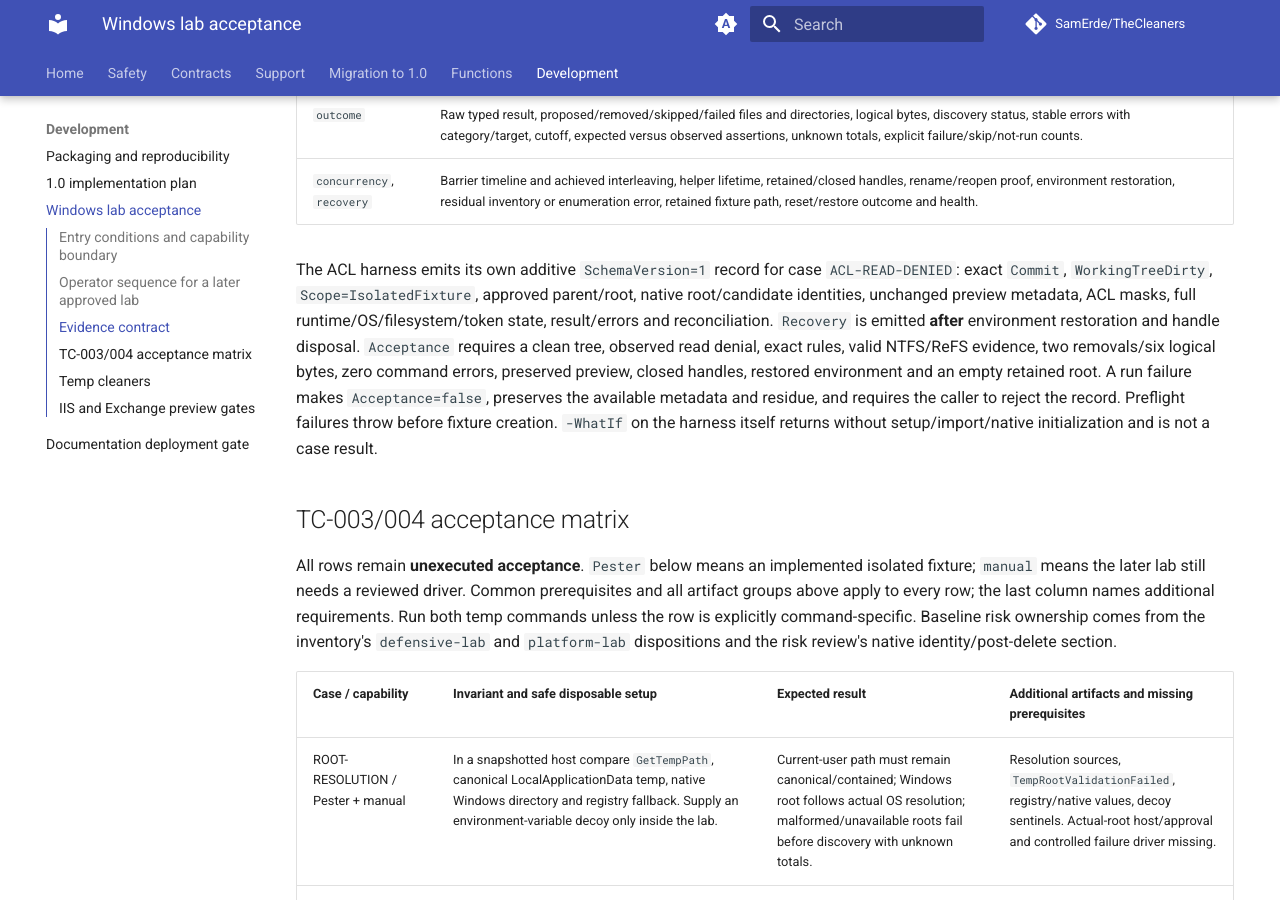
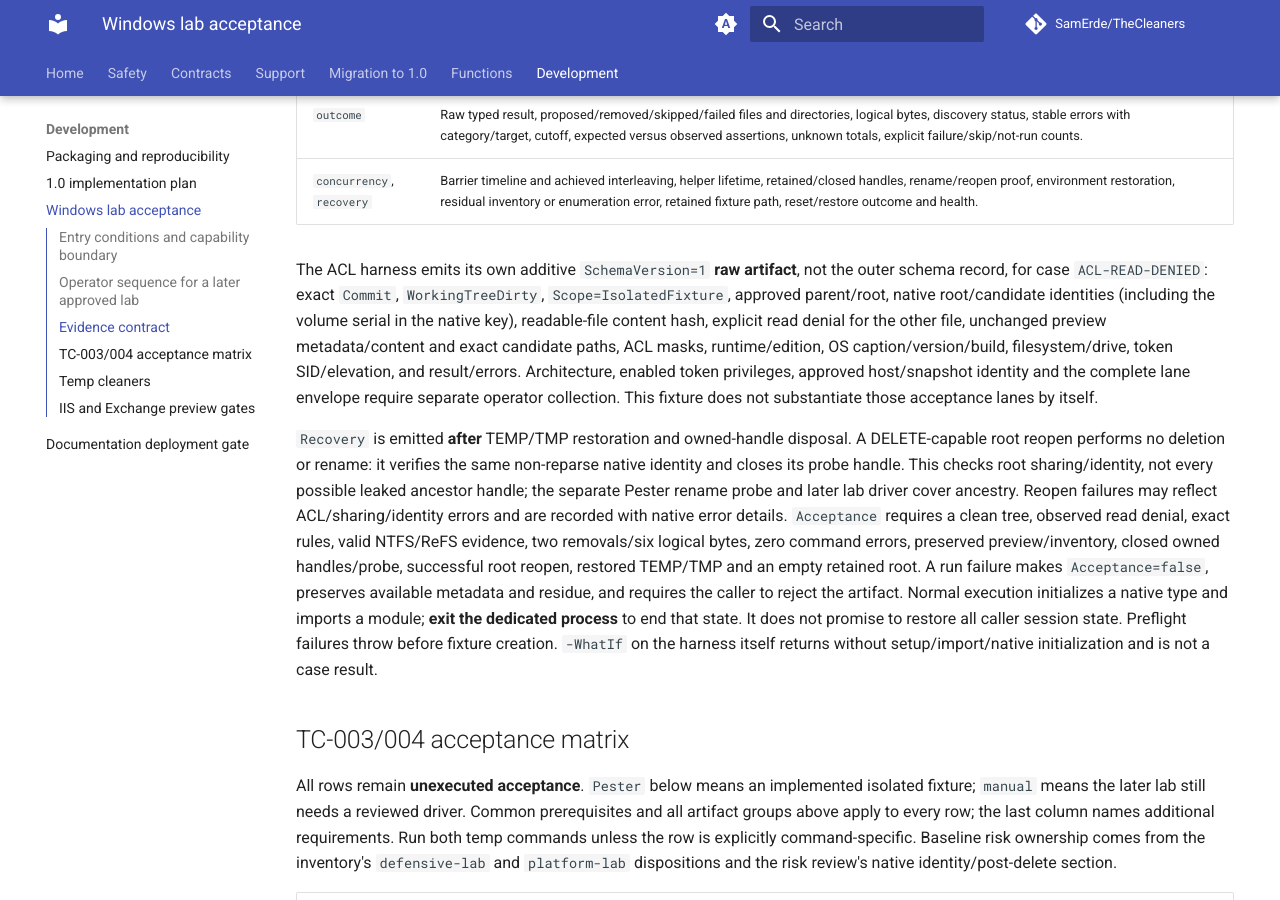
Before and after one commit to SamErde/TheCleaners, an MkDocs documentation site: the page built from docs/lab-acceptance.md, in a window 1280 px wide and 900 px high, scrolled down 2674 px. Built offline with MkDocs 1.6.1 and Material for MkDocs 9.7.7, drawn with Linux system fonts in a browser that asks for light colours; comment, search, counter and statistics services are not loaded; some of the changed text lies outside the part shown.

Commit message:
🐛fix(lab): enforce inventory and recovery evidence

````diff
--- a/docs/lab-acceptance.md
+++ b/docs/lab-acceptance.md
@@ -44,7 +44,9 @@
 | `outcome` | Raw typed result, proposed/removed/skipped/failed files and directories, logical bytes, discovery status, stable errors with category/target, cutoff, expected versus observed assertions, unknown totals, explicit failure/skip/not-run counts. |
 | `concurrency`, `recovery` | Barrier timeline and achieved interleaving, helper lifetime, retained/closed handles, rename/reopen proof, environment restoration, residual inventory or enumeration error, retained fixture path, reset/restore outcome and health. |
 
-The ACL harness emits its own additive `SchemaVersion=1` record for case `ACL-READ-DENIED`: exact `Commit`, `WorkingTreeDirty`, `Scope=IsolatedFixture`, approved parent/root, native root/candidate identities, unchanged preview metadata, ACL masks, full runtime/OS/filesystem/token state, result/errors and reconciliation. `Recovery` is emitted **after** environment restoration and handle disposal. `Acceptance` requires a clean tree, observed read denial, exact rules, valid NTFS/ReFS evidence, two removals/six logical bytes, zero command errors, preserved preview, closed handles, restored environment and an empty retained root. A run failure makes `Acceptance=false`, preserves the available metadata and residue, and requires the caller to reject the record. Preflight failures throw before fixture creation. `-WhatIf` on the harness itself returns without setup/import/native initialization and is not a case result.
+The ACL harness emits its own additive `SchemaVersion=1` **raw artifact**, not the outer schema record, for case `ACL-READ-DENIED`: exact `Commit`, `WorkingTreeDirty`, `Scope=IsolatedFixture`, approved parent/root, native root/candidate identities (including the volume serial in the native key), readable-file content hash, explicit read denial for the other file, unchanged preview metadata/content and exact candidate paths, ACL masks, runtime/edition, OS caption/version/build, filesystem/drive, token SID/elevation, and result/errors. Architecture, enabled token privileges, approved host/snapshot identity and the complete lane envelope require separate operator collection. This fixture does not substantiate those acceptance lanes by itself.
+
+`Recovery` is emitted **after** TEMP/TMP restoration and owned-handle disposal. A DELETE-capable root reopen performs no deletion or rename: it verifies the same non-reparse native identity and closes its probe handle. This checks root sharing/identity, not every possible leaked ancestor handle; the separate Pester rename probe and later lab driver cover ancestry. Reopen failures may reflect ACL/sharing/identity errors and are recorded with native error details. `Acceptance` requires a clean tree, observed read denial, exact rules, valid NTFS/ReFS evidence, two removals/six logical bytes, zero command errors, preserved preview/inventory, closed owned handles/probe, successful root reopen, restored TEMP/TMP and an empty retained root. A run failure makes `Acceptance=false`, preserves available metadata and residue, and requires the caller to reject the artifact. Normal execution initializes a native type and imports a module; **exit the dedicated process** to end that state. It does not promise to restore all caller session state. Preflight failures throw before fixture creation. `-WhatIf` on the harness itself returns without setup/import/native initialization and is not a case result.
 
 ## TC-003/004 acceptance matrix
 
@@ -80,9 +82,11 @@
 $FixtureParent = Join-Path ([Environment]::GetFolderPath('LocalApplicationData')) 'Temp\TheCleanersLab'
 # The approved operator creates and reviews this parent before invoking the harness.
 $Evidence = .\lab\Invoke-TheCleanersAclFixture.ps1 -FixtureParent $FixtureParent -Confirm:$false | ConvertFrom-Json
-$Evidence | ConvertTo-Json -Depth 10 | Set-Content -LiteralPath C:\LabEvidence\acl.json -Encoding UTF8
+$Evidence | ConvertTo-Json -Depth 10 | Set-Content -LiteralPath C:\LabEvidence\acl-raw.json -Encoding UTF8
 if (-not $Evidence.Acceptance) { throw 'ACL fixture failed; preserve the record and retained child.' }
 ```
+
+Exit that process. Hash `acl-raw.json` and reference it from the appropriate artifact groups in a separate outer case record. Collect the missing host/token/snapshot, assertion and recovery/reset evidence; validate that record against the schema and verify its artifact hashes before proposing any lab acceptance.
 
 The [exact PR #31 hosted PS5.1 job](https://github.com/SamErde/TheCleaners/actions/runs/35129434807/job/104907172823) for merged commit `037c27a81234361620a633f68a33bfb370f0a03e` used its isolated runner temp child and uploaded the machine-readable Windows PowerShell results. It recorded two candidates (`old-readable.tmp` and `old-delete-without-read.tmp`), `2 -> 0`, `FilesRemoved = 2`, `BytesReclaimed = 6`, no failures/skips/error IDs, NTFS, elevation, and `Acceptance = true`. That fixture is not complete Windows client/server, broader elevated/non-elevated, ReFS, or real system-root acceptance.
 
````
Also changed, not shown: 3 other files.
